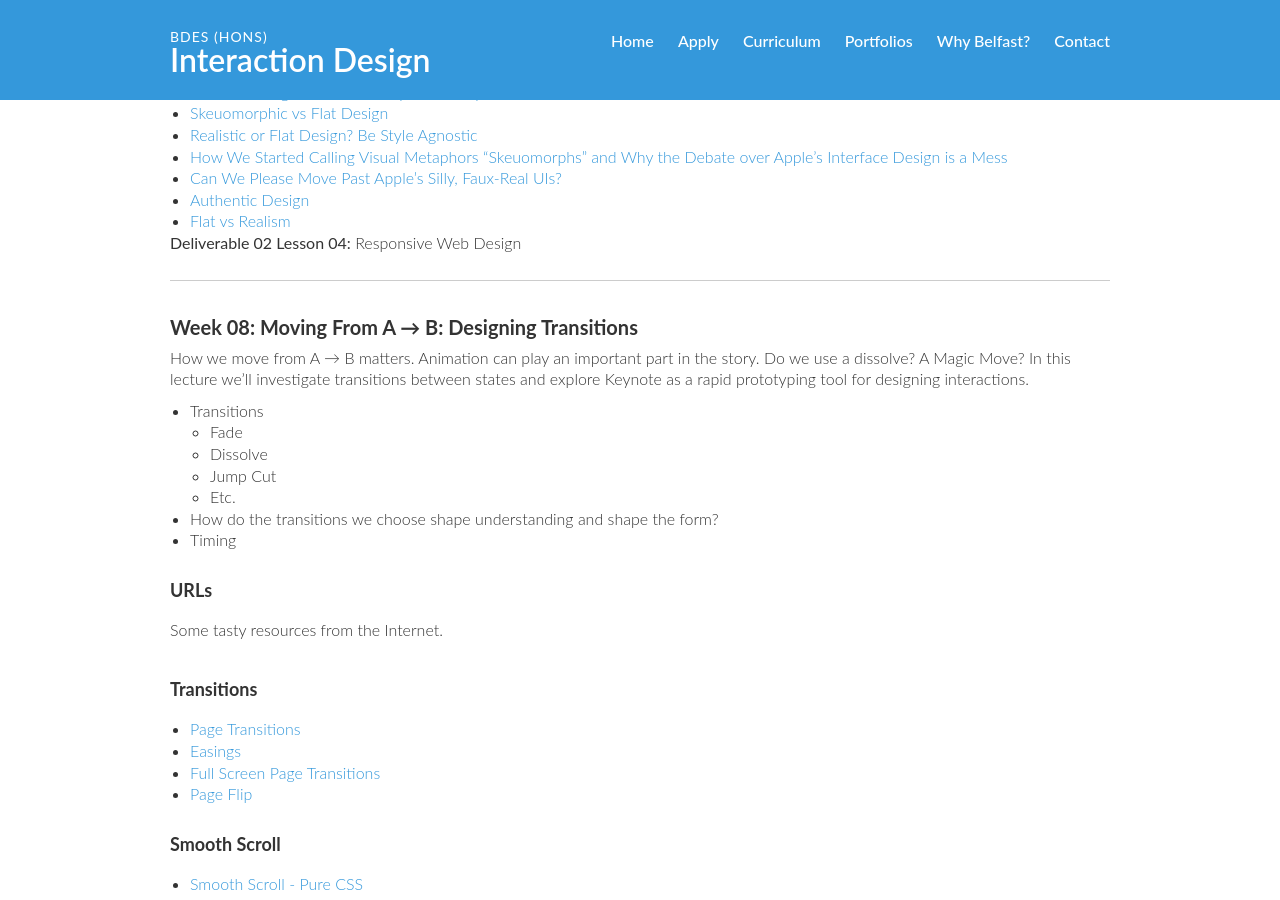
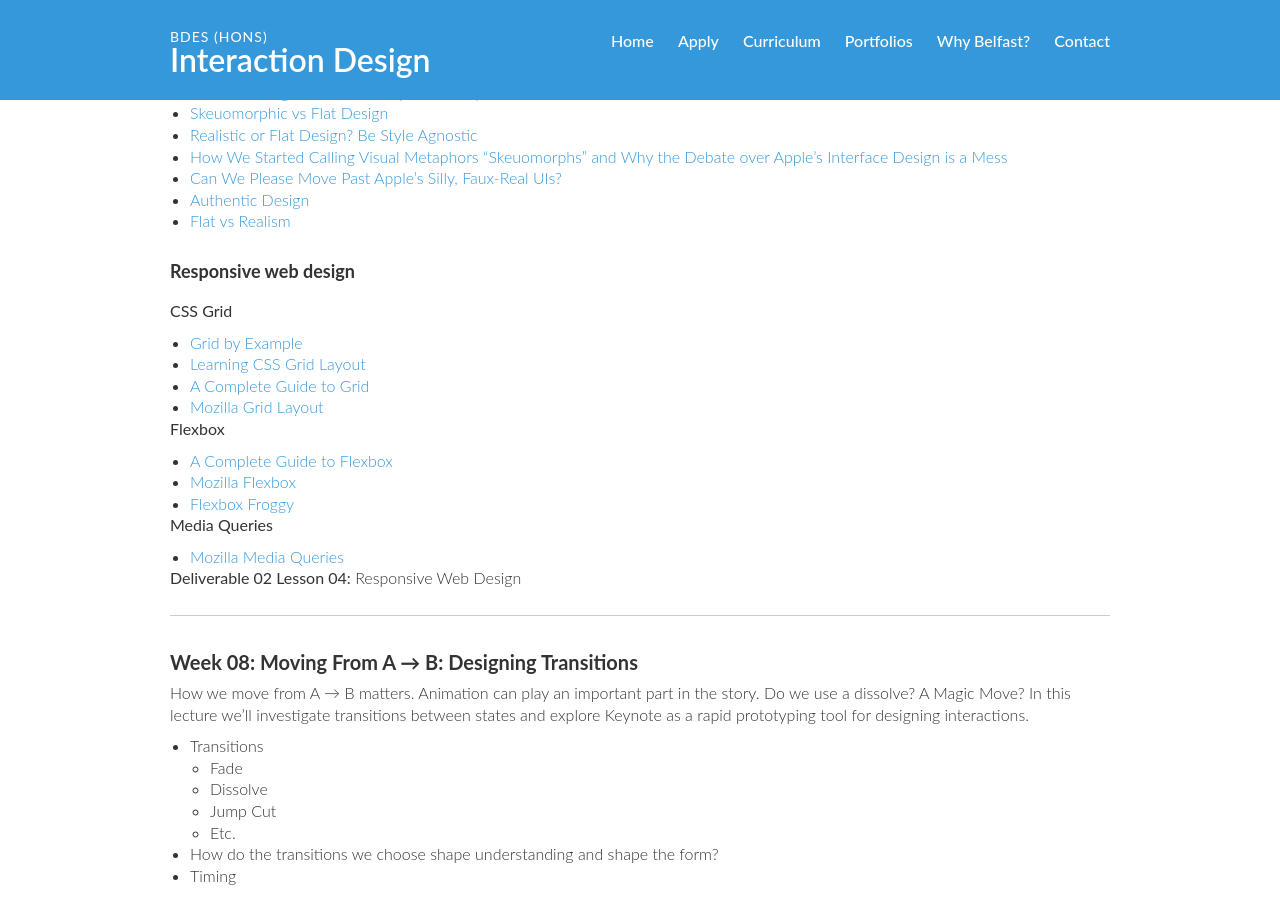
Before and after one commit to ixdbelfast/ixdbelfast.github.io, a Jekyll site: the page built from modules/IXD304/IXD304.md, in a window 1280 px wide and 900 px high, scrolled down 5788 px. Built offline with Jekyll 4.4.1, drawn with Linux system fonts in a browser that asks for light colours; our own code applies the rules of GitHub Pages for plain Markdown files; some of the changed text lies outside the part shown.

Commit message:
Added Material to Week 07

```diff
--- a/modules/IXD304/IXD304.md
+++ b/modules/IXD304/IXD304.md
@@ -270,6 +270,22 @@ Let’s explore how our visual vocabularly has evolved. Once it was flat, then i
 + [Authentic Design](http://www.smashingmagazine.com/2013/07/16/authentic-design/)
 + [Flat vs Realism](http://www.flatvsrealism.com/)
 
+#### Responsive web design
+**CSS Grid**
++ [Grid by Example](https://gridbyexample.com/)
++ [Learning CSS Grid Layout](https://rachelandrew.co.uk/archives/2017/03/03/learning-css-grid-layout/)
++ [A Complete Guide to Grid](https://css-tricks.com/snippets/css/complete-guide-grid/)
++ [Mozilla Grid Layout](https://developer.mozilla.org/en-US/docs/Web/CSS/CSS_Grid_Layout)
+
+**Flexbox**
++ [A Complete Guide to Flexbox](https://css-tricks.com/snippets/css/a-guide-to-flexbox/)
++ [Mozilla Flexbox](https://developer.mozilla.org/en-US/docs/Web/CSS/CSS_Flexible_Box_Layout/Basic_Concepts_of_Flexbox)
++ [Flexbox Froggy](https://flexboxfroggy.com/)
+
+**Media Queries**
++ [Mozilla Media Queries](https://developer.mozilla.org/en-US/docs/Web/CSS/Media_Queries/Using_media_queries)
+
+
 __Deliverable 02 Lesson 04:__ Responsive Web Design
 
 
```
Also changed, not shown: other parts of modules/IXD304/IXD304.md (+3 -0 lines).
